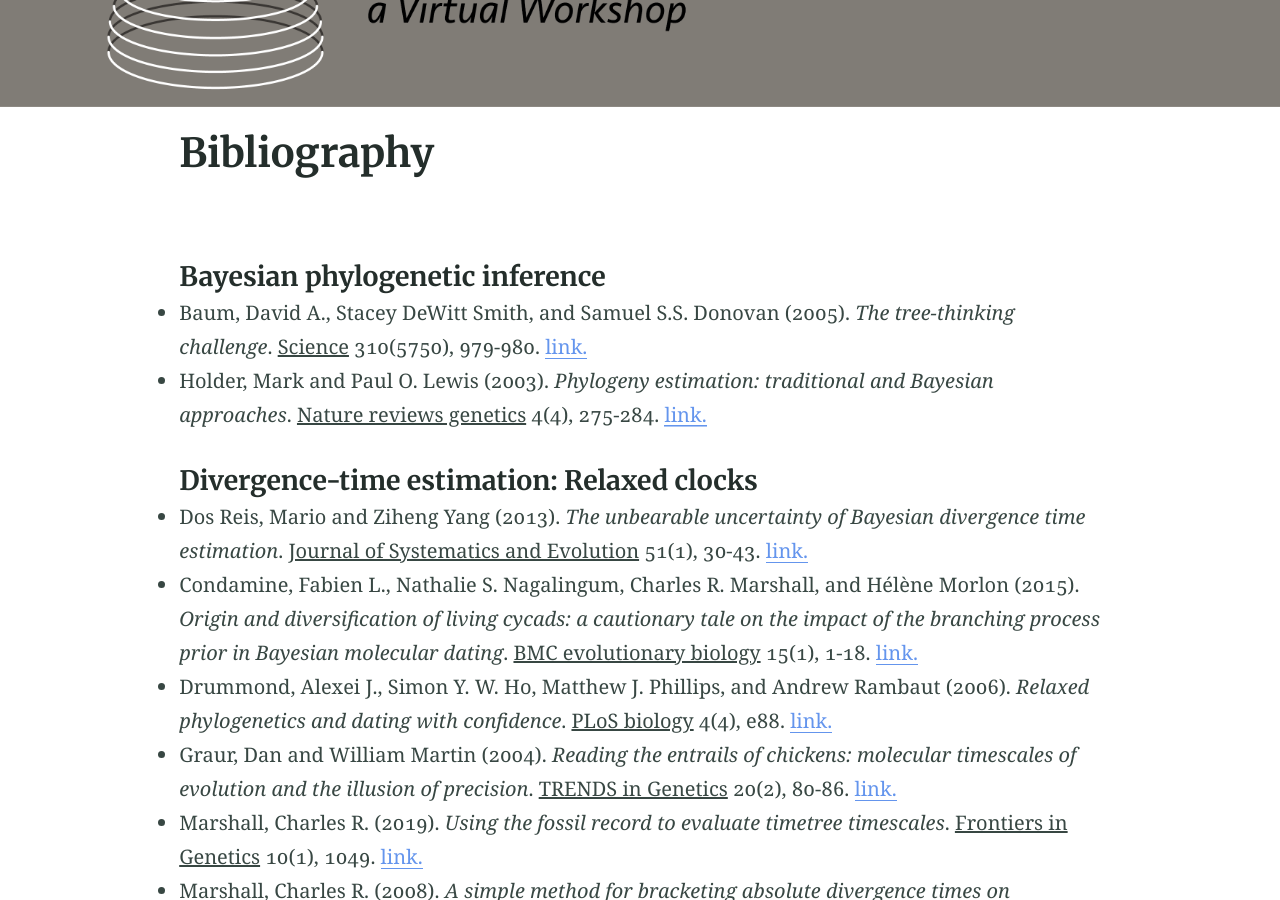
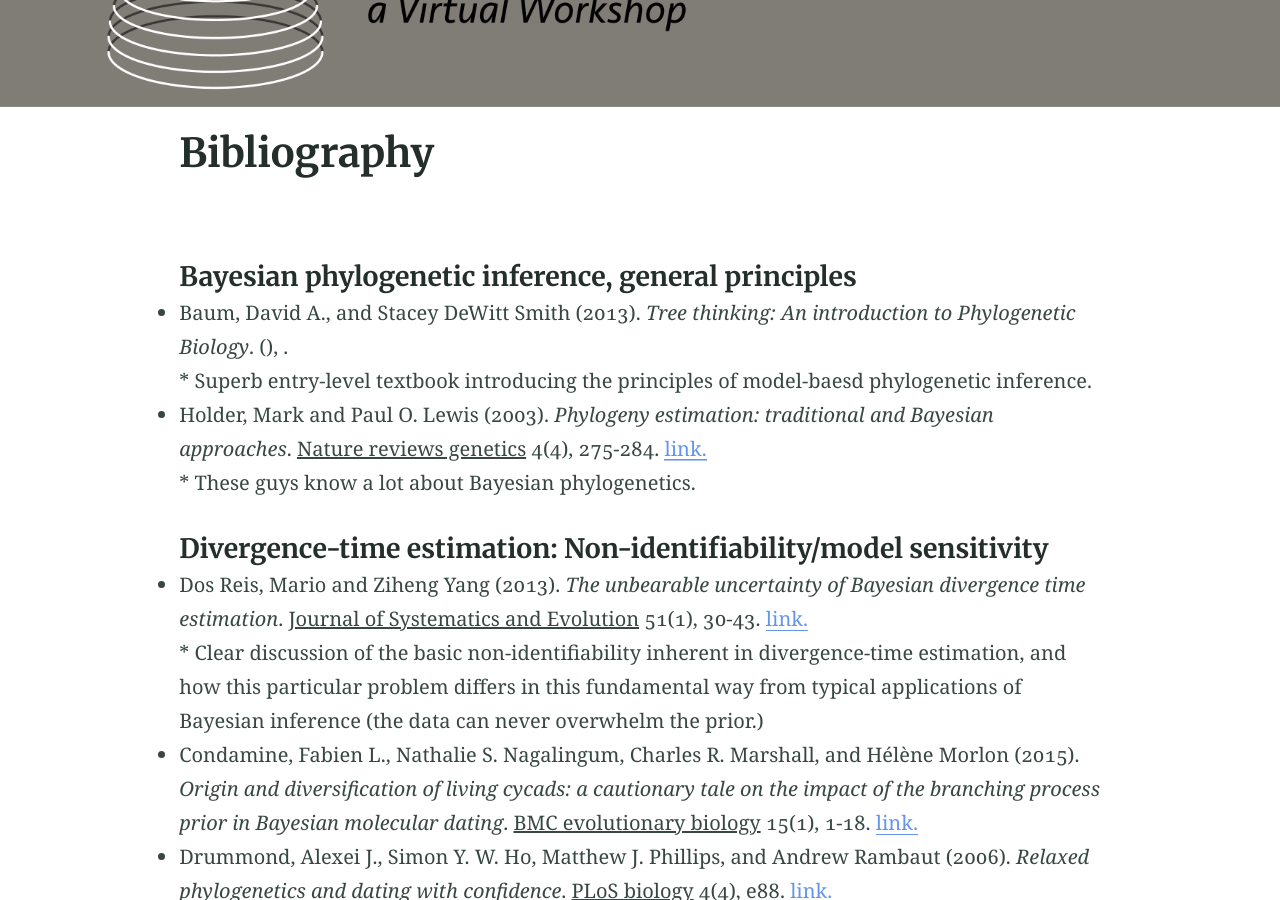
Before and after one commit to mikeryanmay/ted.workshop.github.io, a Jekyll site: the page built from bibliography.md, in a window 1280 px wide and 900 px high, scrolled down 293 px. Built offline with Jekyll 4.4.1, drawn with Linux system fonts in a browser that asks for light colours.

Commit message:
carl trying to edit bibliography

```diff
--- a/bibliography.md
+++ b/bibliography.md
@@ -4,21 +4,17 @@ title: Bibliography
 
 <br>
 
-#### Bayesian phylogenetic inference
+#### Bayesian phylogenetic inference, general principles
 
 <ul>
 
 	<li> {% include citation.html
-		authors = "Baum, David A., Stacey DeWitt Smith, and Samuel S.S. Donovan"
-		title   = "The tree-thinking challenge"
-		journal = "Science"
-		doi     = "https://doi.org/10.1126/science.1117727"
-		volume  = "310"
-		issue   = "5750"
-		pages   = "979-980"
-		year    = "2005"
+		authors = "Baum, David A., and Stacey DeWitt Smith"
+		title   = "Tree thinking: An introduction to Phylogenetic Biology"
+		year    = "2013"
 	%} </li>
 
+        * Superb entry-level textbook introducing the principles of model-baesd phylogenetic inference.
 
 	<li> {% include citation.html
 		authors = "Holder, Mark and Paul O. Lewis"
@@ -31,11 +27,12 @@ title: Bibliography
 		year    = "2003"
 	%} </li>
 
+        * These guys know a lot about Bayesian phylogenetics.
 
 </ul>
 
 
-#### Divergence-time estimation: Relaxed clocks
+#### Divergence-time estimation: Non-identifiability/model sensitivity
 
 <ul>
 
@@ -50,6 +47,7 @@ title: Bibliography
 		year    = "2013"
 	%} </li>
 
+        * Clear discussion of the basic non-identifiability inherent in divergence-time estimation, and how this particular problem differs in this fundamental way from typical applications of Bayesian inference (the data can never overwhelm the prior.)
 
 	<li> {% include citation.html
 		authors = "Condamine, Fabien L., Nathalie S. Nagalingum, Charles R. Marshall, and Hélène Morlon"
```
